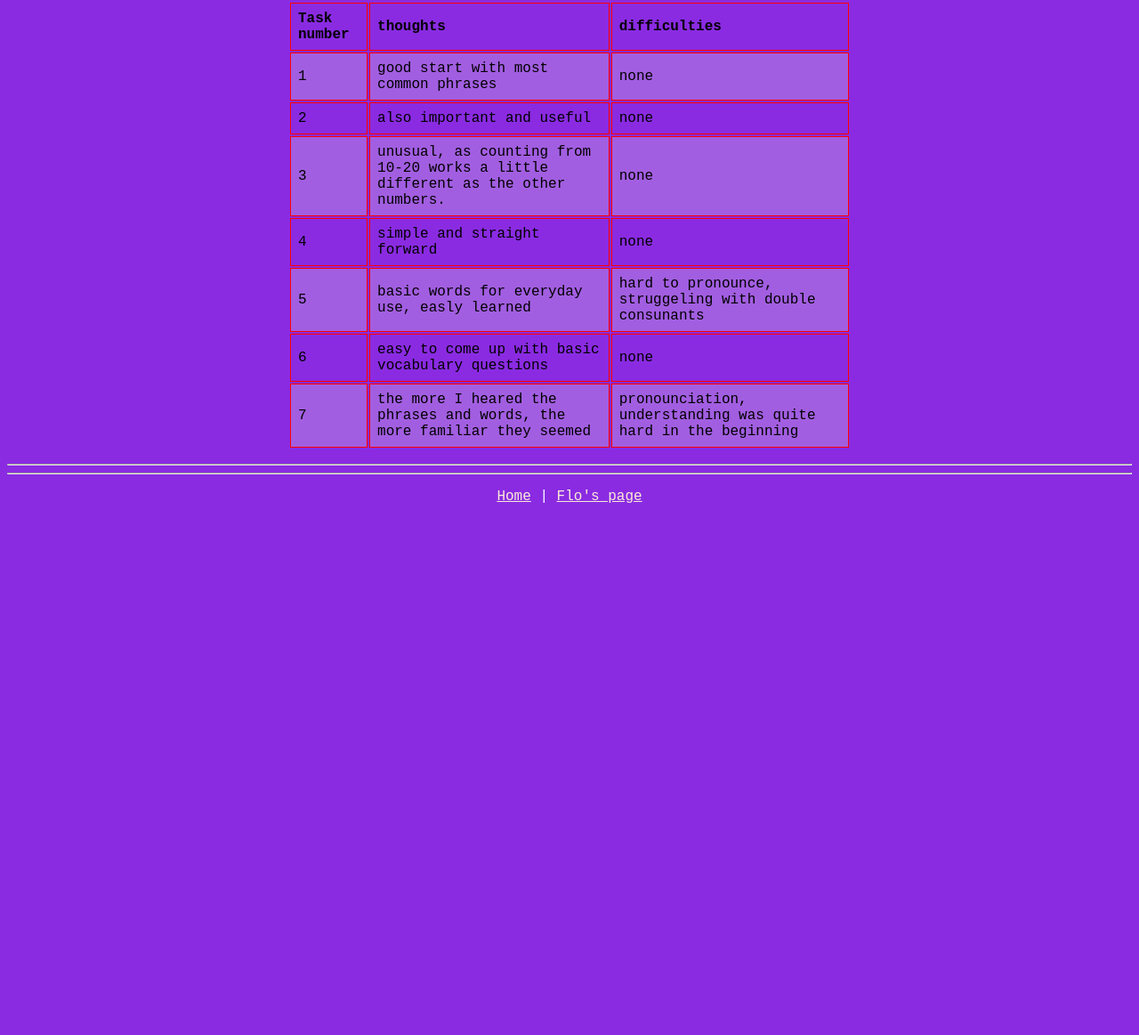
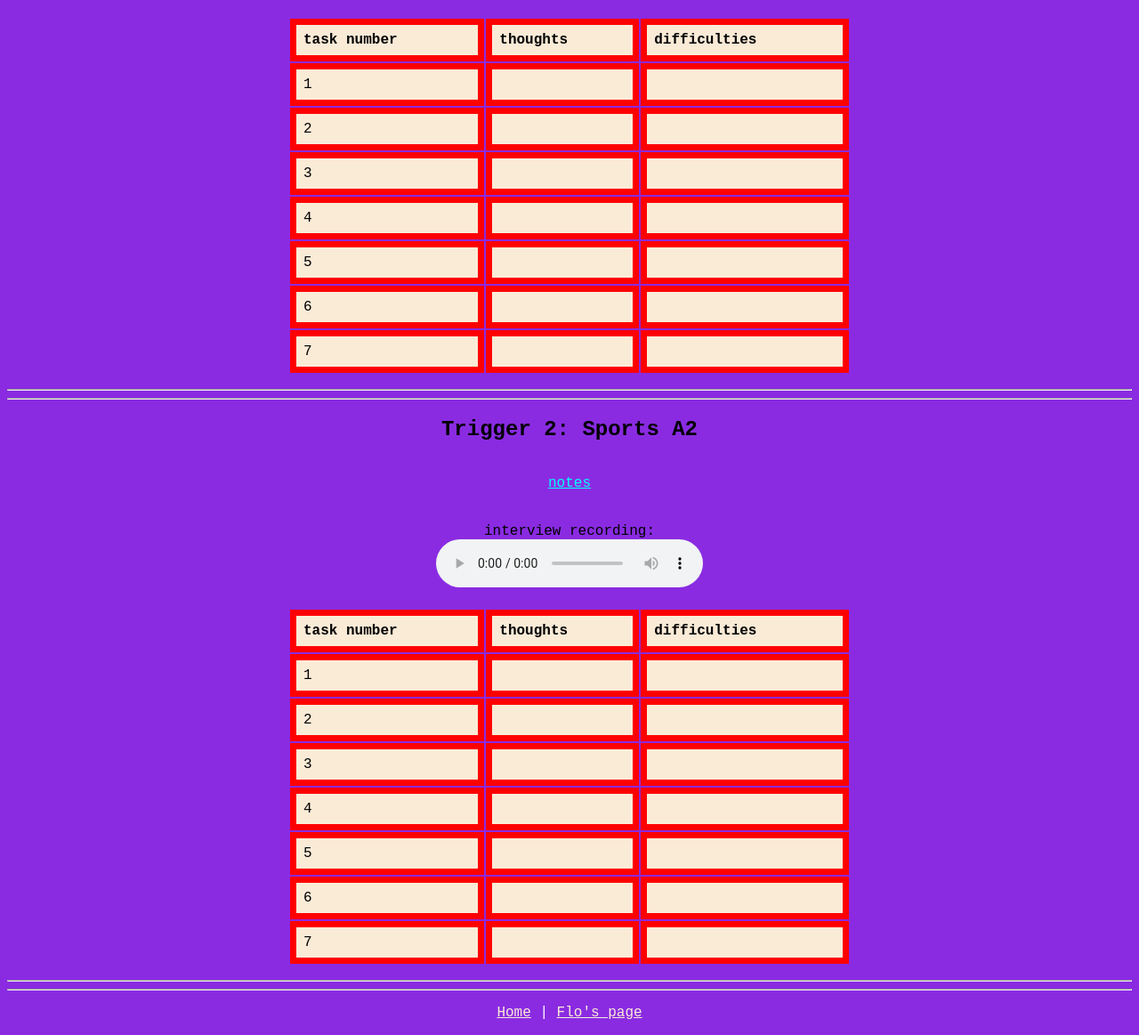
Before and after one commit to Swampowl/UniTandem, a plain HTML site: page trigger_jonna.html in a window 1280 px wide. Shown: the part 341-1504 px from the top of the page at 89% size. Before the commit the page ends 924 px from the top, so only its background shows below. Drawn offline with Linux system fonts and the light colour scheme.

Commit message:
added sports jonna

```diff
--- a/style_index.css
+++ b/style_index.css
@@ -28,7 +28,8 @@ html{
   }
 
   td, th {
-    border: 1px solid red;
+    border: 7px solid red;
+    background-color: antiquewhite;
     text-align: left;
     padding: 8px;
   }
--- a/trigger_jonna.html
+++ b/trigger_jonna.html
@@ -21,48 +21,102 @@
       <audio controls>
           <source src="sources/Song_Trigger_Jonna.mp3" type="audio/mp3">
         Your browser does not support the audio element.
-        </audio><br>
+        </audio><br><br>
 
                 <table class="center">
                   <tr>
-                    <th>Task number</th>
+                    <th>task number</th>
                     <th>thoughts</th>
                     <th>difficulties</th>
                   </tr>
                   <tr>
                     <td>1</td>
-                    <td>good start with most common phrases</td>
-                    <td>none</td>
+                    <td></td>
+                    <td></td>
                   </tr>
                   <tr>
                     <td>2</td>
-                    <td>also important and useful</td>
-                    <td>none</td>
+                    <td></td>
+                    <td></td>
                   </tr>
                   <tr>
                     <td>3</td>
-                    <td>unusual, as counting from 10-20 works a little different as the other numbers.</td>
-                    <td>none</td>
+                    <td></td>
+                    <td></td>
                   </tr>
                   <tr>
                     <td>4</td>
-                    <td>simple and straight forward</td>
-                    <td>none</td>
+                    <td></td>
+                    <td></td>
                   </tr>
                   <tr>
                     <td>5</td>
-                    <td>basic words for everyday use, easly learned</td>
-                    <td>hard to pronounce, struggeling with double consunants</td>
+                    <td></td>
+                    <td></td>
                   </tr>
                   <tr>
                     <td>6</td>
-                    <td>easy to come up with basic vocabulary questions</td>
-                    <td>none</td>
+                    <td></td>
+                    <td></td>
                   </tr>
                   <tr>
                     <td>7</td>
-                    <td>the more I heared the phrases and words, the more familiar they seemed</td>
-                    <td>pronounciation, understanding was quite hard in the beginning</td>
+                    <td></td>
+                    <td></td>
+                  </tr>
+                </table>
+                </p>
+
+    <hr>
+    <hr>
+    <p><h2>Trigger 2: Sports A2</h2><br>
+      <a href="sources/Unitandem_Sports_jonna.pdf" target="blank" class="note">notes</a><br><br><br>
+      interview recording:<br>
+      <audio controls>
+          <source src="sources/Trigger_Jonna_Sports.mp3" type="audio/mp3">
+        Your browser does not support the audio element.
+        </audio><br><br>
+
+                <table class="center">
+                  <tr>
+                    <th>task number</th>
+                    <th>thoughts</th>
+                    <th>difficulties</th>
+                  </tr>
+                  <tr>
+                    <td>1</td>
+                    <td></td>
+                    <td></td>
+                  </tr>
+                  <tr>
+                    <td>2</td>
+                    <td></td>
+                    <td></td>
+                  </tr>
+                  <tr>
+                    <td>3</td>
+                    <td></td>
+                    <td></td>
+                  </tr>
+                  <tr>
+                    <td>4</td>
+                    <td></td>
+                    <td></td>
+                  </tr>
+                  <tr>
+                    <td>5</td>
+                    <td></td>
+                    <td></td>
+                  </tr>
+                  <tr>
+                    <td>6</td>
+                    <td></td>
+                    <td></td>
+                  </tr>
+                  <tr>
+                    <td>7</td>
+                    <td></td>
+                    <td></td>
                   </tr>
                 </table>
                 </p>
```
Also changed, not shown: index.html (+2 -0 lines), sources/Sprite-0002.gif (added), 2 other files.
